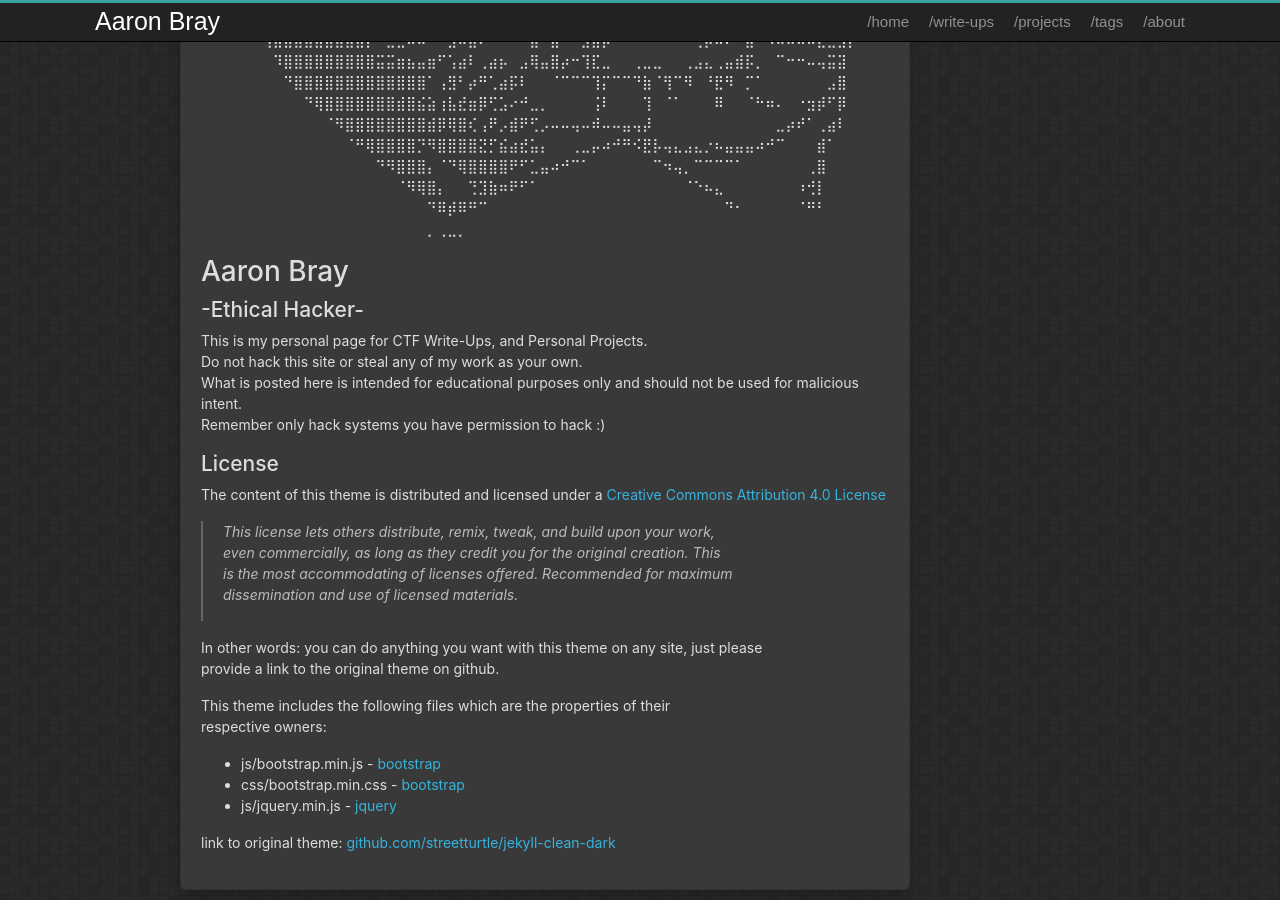
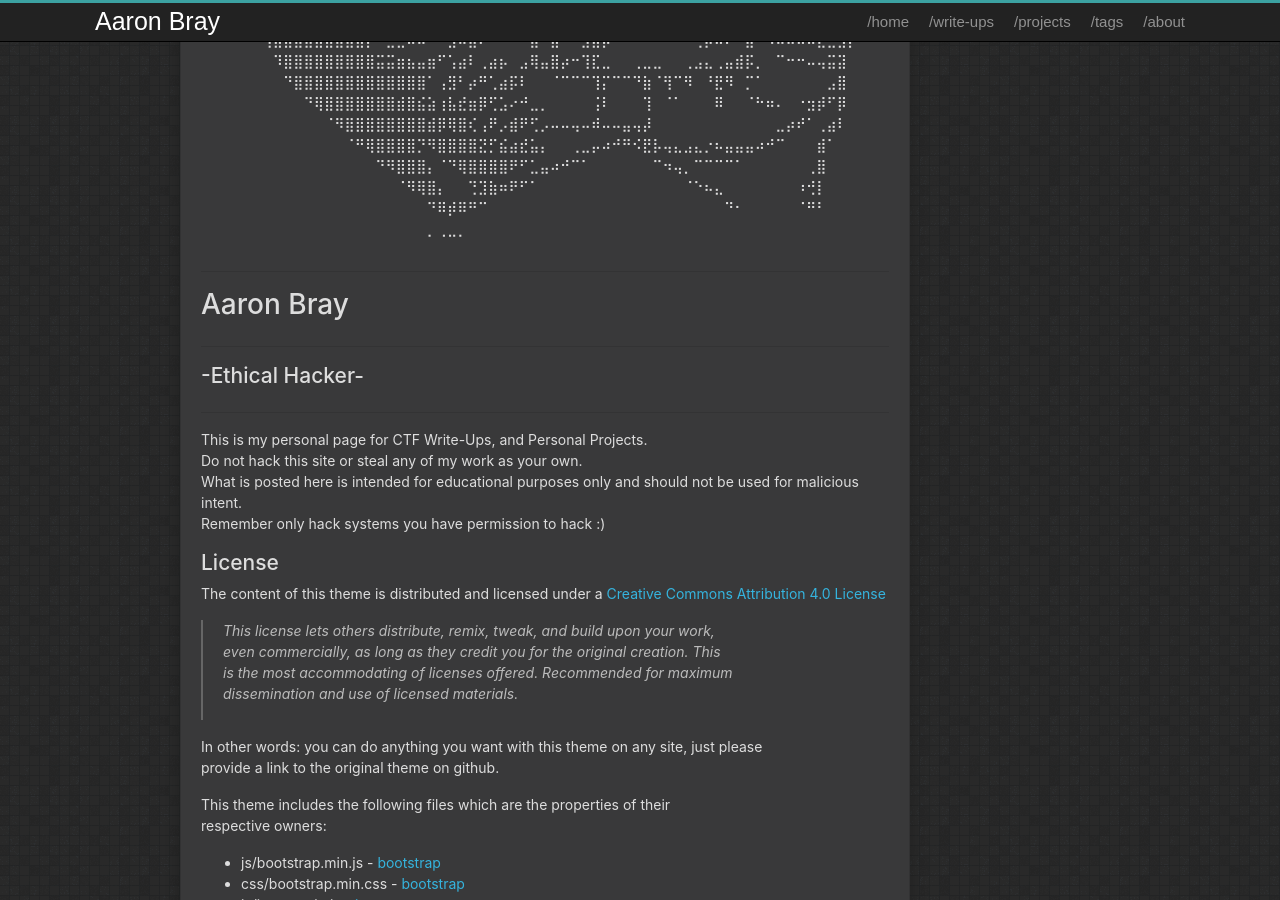
Before and after one commit to AaronBray/AaronBray.github.io, a Jekyll site: the page built from about.md, in a window 1280 px wide and 900 px high, scrolled down 555 px. Built offline with Jekyll 4.4.1, drawn with Linux system fonts in a browser that asks for light colours.

```diff
--- a/about.md
+++ b/about.md
@@ -38,10 +38,12 @@ title: About
 ⠀⠀⠀⠀⠀⠀⠀⠀⠀⠀⠀⠀⠀⠀⠀⠀⠀⠀⠀⠀⠀⠀⡀⢀⣀⡀⠀⠀⠀⠀⠀⠀⠀⠀⠀⠀⠀⠀⠀⠀⠀⠀⠀⠀⠀⠀⠀⠀⠀⠀⠀⠀⠀⠀⠀⠀⠀⠀⠀⠀⠀⠀⠀⠀⠀
 
 
-
+______________________________________________________________________________________________________________________
 
 # Aaron Bray
+______________________________________________________________________________________________________________________
 ## -Ethical Hacker-
+______________________________________________________________________________________________________________________
 This is my personal page for CTF Write-Ups, and Personal Projects.
 Do not hack this site or steal any of my work as your own.
 What is posted here is intended for educational purposes only and should not be used for malicious intent.
```
